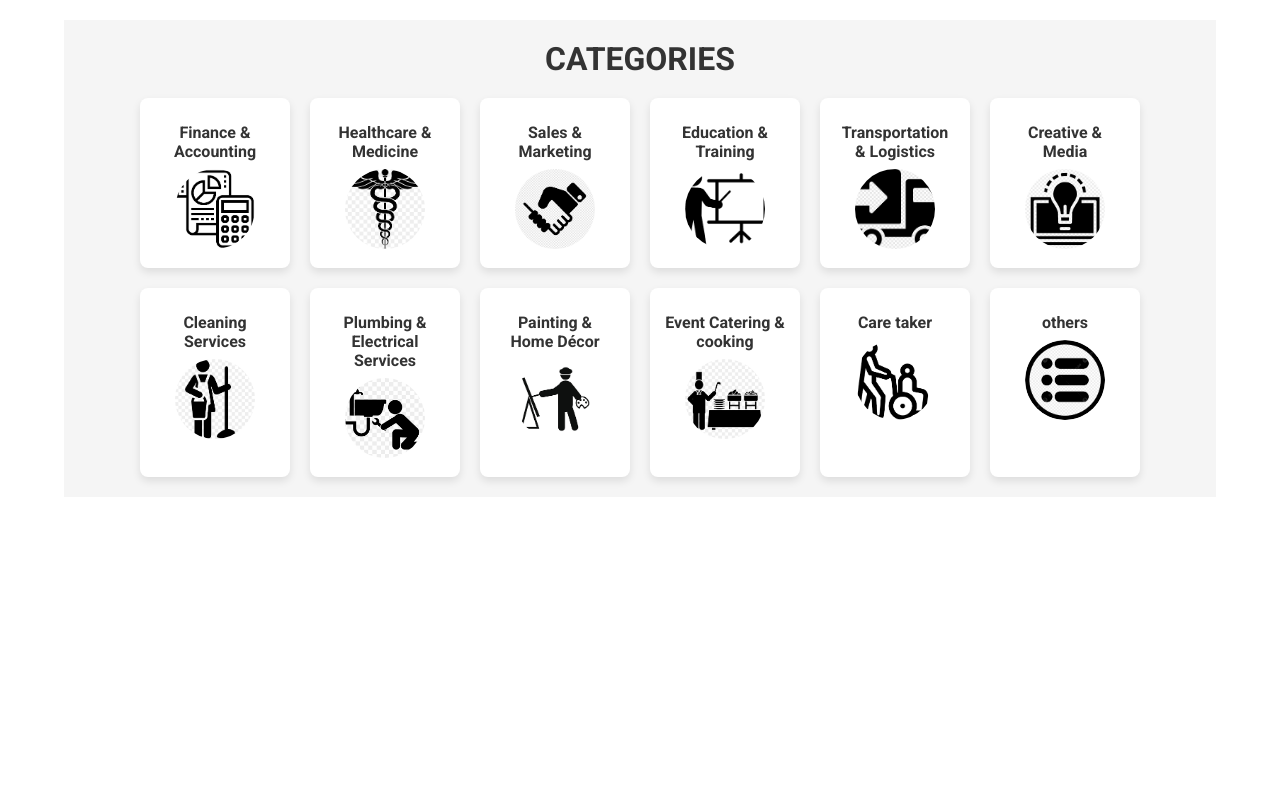
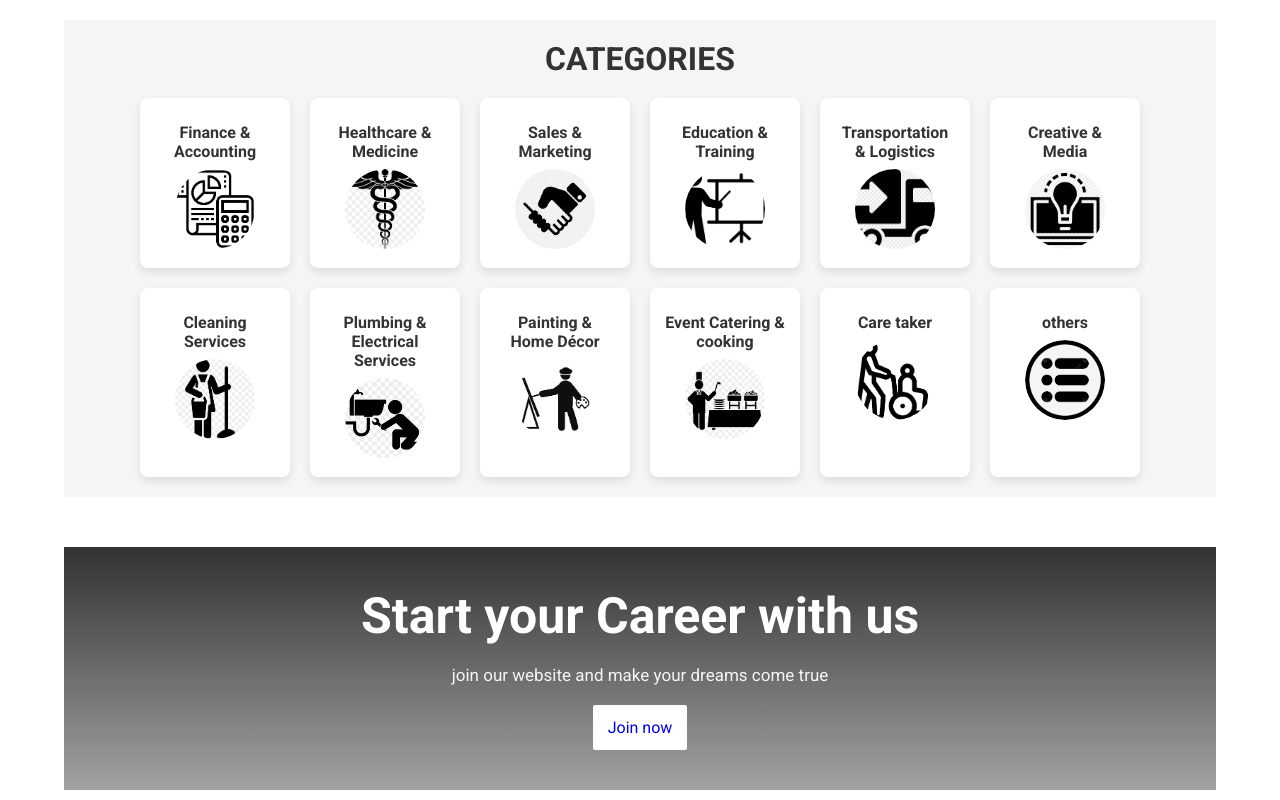
Before and after one commit to Pavitra87/Job_Portal, a React (Create React App) app in the folder ui/: page / in a window 1280 px wide. Shown: the part 569-1369 px from the top of the page. Before the commit the page ends 1116 px from the top, so only its background shows below. Built offline with nearby package versions, Linux system fonts and the light colour scheme.

Commit message:
create footer section

```diff
--- /dev/null
+++ b/ui/src/components/footer/Footer.jsx
@@ -0,0 +1,24 @@
+import React from "react";
+import "./footer.css";
+import { Link } from "react-router-dom";
+const Footer = () => {
+  return (
+    <div className="footer-section">
+      <div className="footer">
+        <div className="heding">
+          <h1>Start your Career with us</h1>
+        </div>
+        <div className="small">
+          <p>join our website and make your dreams come true</p>
+        </div>
+        <div className="join-btn">
+          <button>
+            <Link>Join now</Link>
+          </button>
+        </div>
+      </div>
+    </div>
+  );
+};
+
+export default Footer;
--- /dev/null
+++ b/ui/src/components/footer/footer.css
@@ -0,0 +1,39 @@
+.footer-section {
+  /* background-color: #f5f5f5; */
+  width: 90%;
+  margin: 10px auto;
+}
+.footer {
+  display: flex;
+  align-items: center;
+  flex-direction: column;
+  gap: 20px;
+  padding: 40px;
+  margin: auto;
+  /* width: 70%; */
+  background: linear-gradient(to bottom, rgb(50, 50, 50), rgb(162, 162, 162));
+}
+.heding h1 {
+  font-size: 50px;
+  color: #fff;
+  text-align: center;
+}
+.small p {
+  font-size: 17px;
+  text-align: center;
+  color: #f5f5f5;
+}
+.join-btn button {
+  background-color: #fff;
+  color: #000;
+  outline: none;
+  padding: 13px 15px;
+  border-radius: 2px;
+  border: none;
+}
+.join-btn button:hover {
+  background-color: #e3e3e3;
+}
+.join-btn button a {
+  font-size: 16px;
+}
--- a/ui/src/components/home/Home.jsx
+++ b/ui/src/components/home/Home.jsx
@@ -3,6 +3,7 @@ import "./home.css";
 import banner from "../../assets/home-banner.jpg";
 import { Link } from "react-router-dom";
 import Category from "../../pages/category/Category";
+import Footer from "../footer/Footer";
 
 const Home = () => {
   return (
@@ -32,6 +33,7 @@ const Home = () => {
         </div>
       </div>
       <Category />
+      <Footer />
     </>
   );
 };
```
